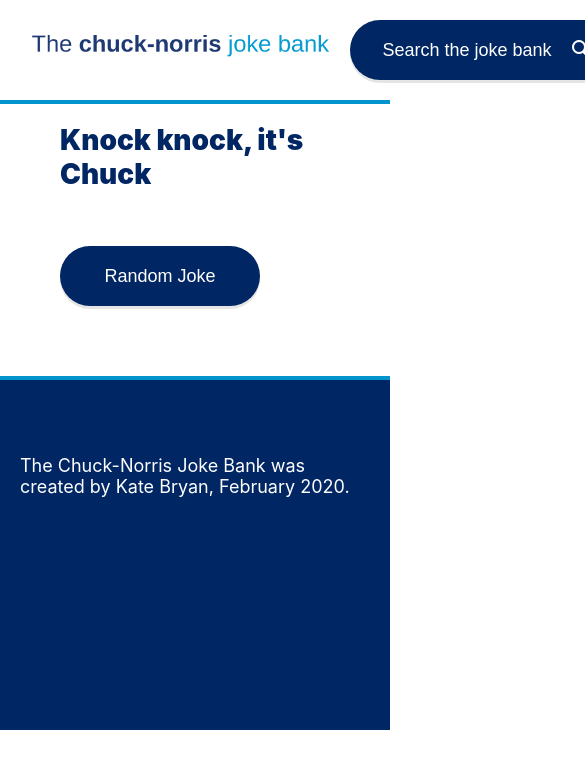
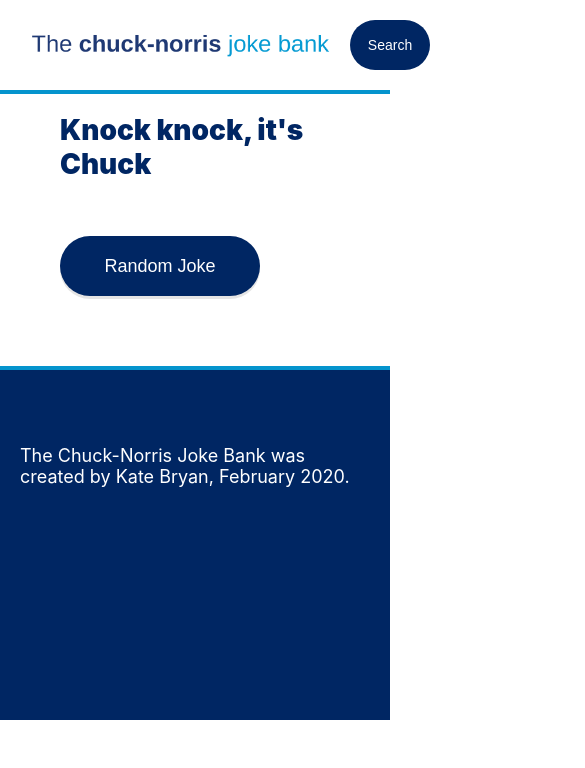
Before and after one commit to katebry/reactjs-chucknorris, a React (Create React App) app in the folder chucknorris-joke-app/: page / in a window 390 px wide. Shown: the top 768 px of the page, 585 px wide, since content can reach past the window. Built offline with nearby package versions, Linux system fonts and the light colour scheme.

Commit message:
fix: used useEffect hook to trigger axios get req with custom name

```diff
--- a/chucknorris-joke-app/src/common/styled-features.js
+++ b/chucknorris-joke-app/src/common/styled-features.js
@@ -46,6 +46,26 @@
   }
 `;
 
+export const HeaderSearchButton = styled(StyledButton)`
+  @media screen and (max-width: 650px) {
+    display: none;
+  }
+`;
+
+export const MobileStyledButton = styled.button`
+  @media screen and (max-width: 650px) {
+    width: 80px;
+    background-color: #002663;
+    height: 50px;
+    border: none;
+    border-radius: 999px;
+    cursor: pointer;
+    font-size: 14px;
+    color: white;
+    font-weight: 500;
+  }
+`;
+
 // Header
 export const HeaderContainer = styled.div`
   display: grid;
@@ -62,6 +82,7 @@
 
 export const Logo = styled.img`
   grid-column: 1 / 3;
+  cursor: pointer;
   @media screen and (max-width: 850px) {
     padding-top: 10px;
     max-width: 300px;
--- a/chucknorris-joke-app/src/components/Header.jsx
+++ b/chucknorris-joke-app/src/components/Header.jsx
@@ -1,21 +1,30 @@
-import React from "react";
+import React, { useState, useEffect } from "react";
 import { Link } from "react-router-dom";
 import {
-  StyledButton,
+  HeaderSearchButton,
   StyledBackIcon,
   SearchButton,
   BackIconContainer,
   SearchIcon,
   HeaderContainer,
-  Logo
+  Logo,
+  MobileStyledButton
 } from "../common/styled-features";
 import logo from "../common/assets/chuck-logo.png";
 import backicon from "../common/assets/back-icon.png";
 import searchicon from "../common/assets/search-icon.png";
 
 export function Header() {
+  const [windowSize, setWindowSize] = useState(window.innerWidth > 650);
+
+  useEffect(() => {
+    window.addEventListener("resize", setWindowSize);
+    return () => window.removeEventListener("resize", setWindowSize);
+  }, []);
+
   return (
     <HeaderContainer>
+      {/* {console.log(windowSize.target.innerScreen)} */}
       <Link to="/">
         <Logo src={logo} alt="The Chuck-Norris Joke Bank Logo" />
       </Link>
@@ -25,10 +34,14 @@
       </BackIconContainer>
       <SearchButton>
         <Link to="/search">
-          <StyledButton>
-            Search the joke bank
-            <SearchIcon src={searchicon} />
-          </StyledButton>
+          {windowSize ? (
+            <HeaderSearchButton>
+              Search the joke bank
+              <SearchIcon src={searchicon} />
+            </HeaderSearchButton>
+          ) : (
+            <MobileStyledButton>Search</MobileStyledButton>
+          )}
         </Link>
       </SearchButton>
     </HeaderContainer>
--- a/chucknorris-joke-app/src/components/SearchJoke.jsx
+++ b/chucknorris-joke-app/src/components/SearchJoke.jsx
@@ -1,5 +1,5 @@
 import axios from "axios";
-import React, { useState } from "react";
+import React, { useState, useEffect } from "react";
 import {
   ButtonContainer,
   StyledButton,
@@ -25,15 +25,11 @@
   const whitespaceRegex = /\s/g;
   const wordRegex = /[a-zA-z*]/g;
 
-  const fetchData = async () => {
-    const {
-      data: {
-        value: { joke }
-      }
-    } = await axios.get(url);
-
-    setCustomJoke(joke);
-  };
+  useEffect(() => {
+    axios.get(url).then(response => {
+      setCustomJoke(response.data.value.joke);
+    });
+  }, [url]);
 
   const checkNames = values => {
     if (whitespaceRegex.test(values)) {
@@ -49,7 +45,6 @@
 
   function handleClick() {
     checkNames(values);
-    fetchData();
   }
 
   const onChange = event => {
```
